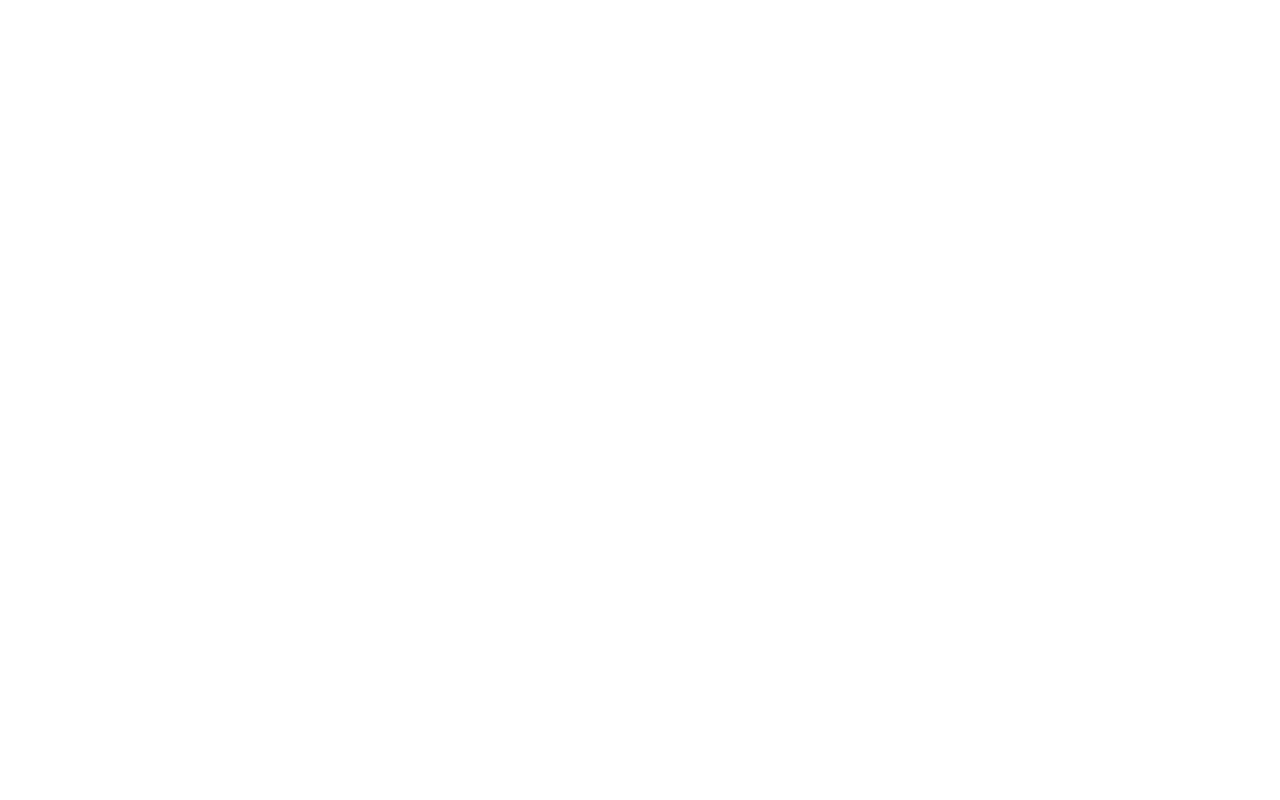
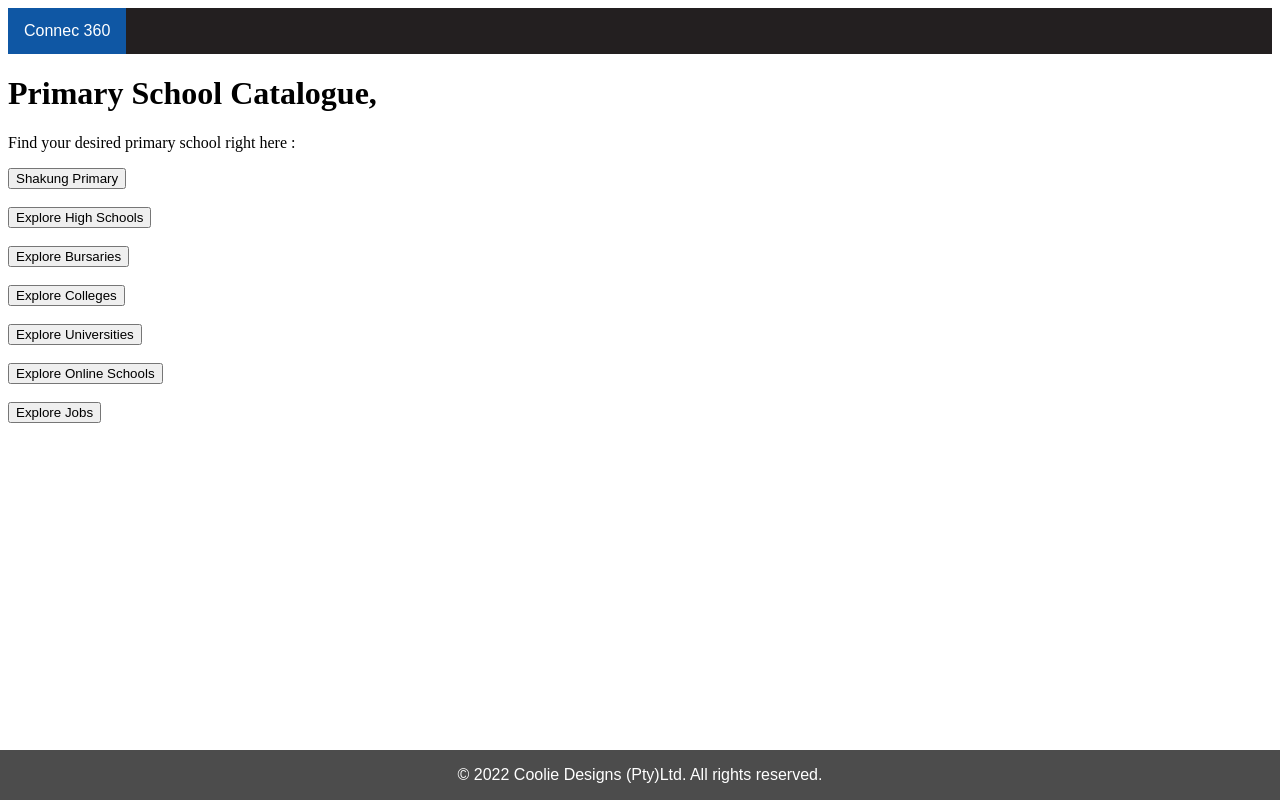
Before and after one commit to cooliedesigns/connec360, a plain HTML site: page features/priSch.html in a window 1280 px wide. Drawn offline with Linux system fonts and the light colour scheme.

Commit message:
index and priSch

```diff
--- a/features/priSch.html
+++ b/features/priSch.html
@@ -0,0 +1,107 @@
+<!DOCTYPE html>
+<html>
+<head>
+  <!--meta for resposive web  page-->
+  <meta name="viewport" content="width=device-width, initial-scale=1.0">
+
+  <!--Style sheet-->
+  <style>
+    /* Nav bar */
+      ul {
+    list-style-type: none;
+    margin: 0;
+    padding: 0;
+    overflow: hidden;
+    background-color: #231F20;
+    position: -webkit-sticky; /* Safari */
+    position: sticky;
+    top: 0;
+  }
+
+  li {
+    float: left;
+  }
+
+  li a {
+    display: block;
+    color: white;
+    text-align: center;
+    padding: 14px 16px;
+    text-decoration: none;
+  }
+
+  li a:hover {
+    background-color: #111;
+  }
+
+  .active {
+    background-color: #0F57A4;
+    font-family: Arial;
+  }
+  .footer {
+   position: fixed;
+   left: 0;
+   bottom: 0;
+   width: 100%;
+   background-color: #4C4C4C;
+   color: white;
+   text-align: center;
+   font-family: Arial;
+}
+  </style>
+</head>
+<body>
+  <!--Navbar-->
+  <ul>
+    <li><a class="active" href="#home">Connec 360</a></li>
+    <!--<li><a href="#news">News</a></li>
+    <li><a href="#contact">Contact</a></li>-->
+  </ul>
+
+  <!--Body content-->
+  <!--header-->
+  <h1>Primary School Catalogue,</h1>
+  <p>Find your desired primary school right here :</p>
+
+  <!--features-->
+  <div>
+  <button onclick="window.location.href='type link';">
+    Shakung Primary</button>
+  </div><br>
+
+  <div>
+  <button onclick="window.location.href='https://w3docs.com';">
+      Explore High Schools</button>
+  </div><br>
+
+  <div>
+  <button onclick="window.location.href='https://w3docs.com';">
+        Explore Bursaries</button>
+  </div><br>
+
+  <div>
+  <button onclick="window.location.href='https://w3docs.com';">
+        Explore Colleges</button>
+  </div><br>
+
+  <div>
+  <button onclick="window.location.href='https://w3docs.com';">
+          Explore Universities</button>
+  </div><br>
+
+  <div>
+  <button onclick="window.location.href='https://w3docs.com';">
+            Explore Online Schools</button>
+  </div><br>
+
+  <div>
+  <button onclick="window.location.href='https://w3docs.com';">
+              Explore Jobs</button>
+  </div><br>
+
+  <!--Footer-->
+  <div class="footer">
+    <p>© 2022 Coolie Designs (Pty)Ltd. All rights reserved.</p>
+  </div>
+</body>
+</html>
```
Also changed, not shown: index.html (+2 -2 lines).
